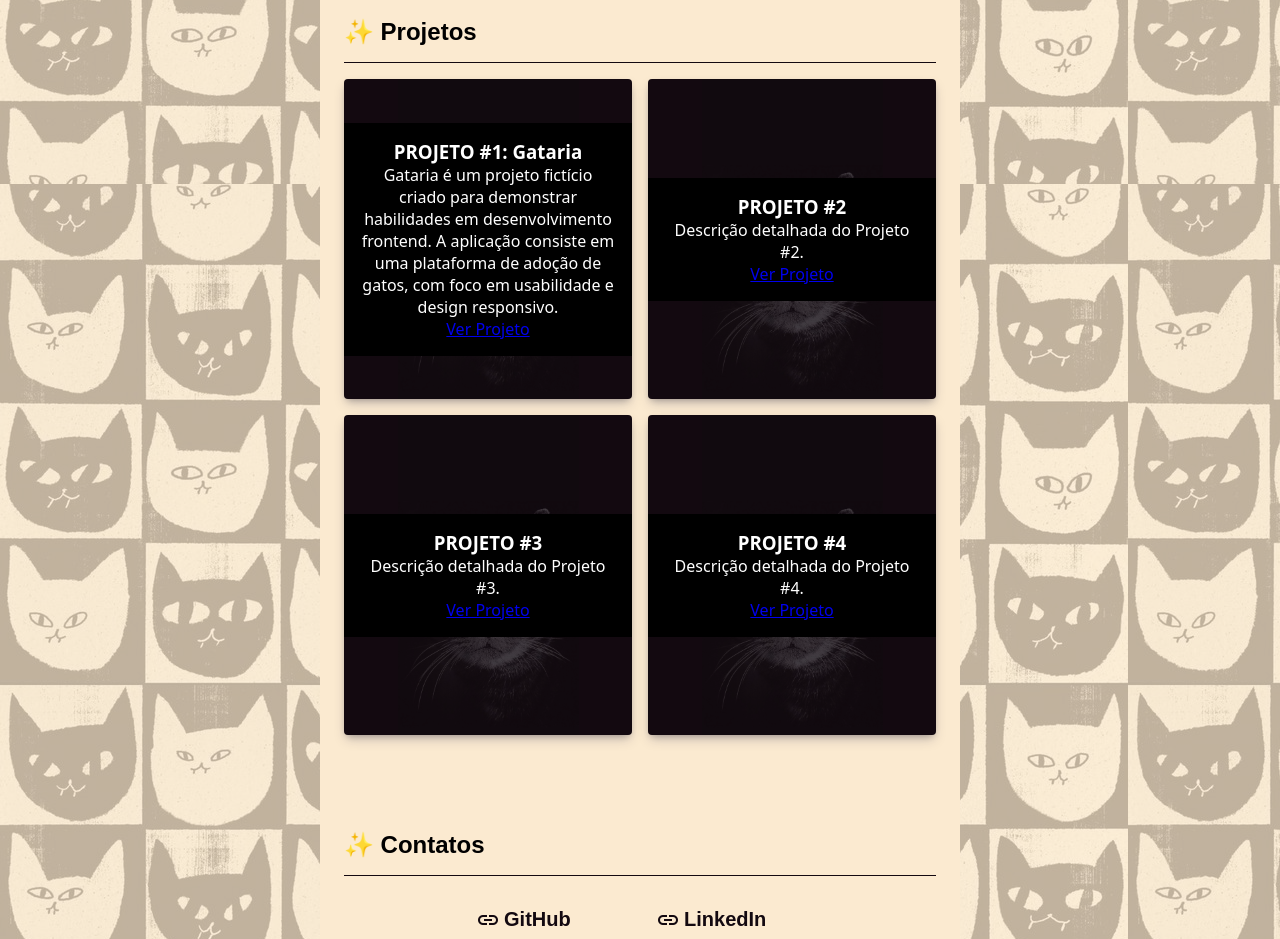
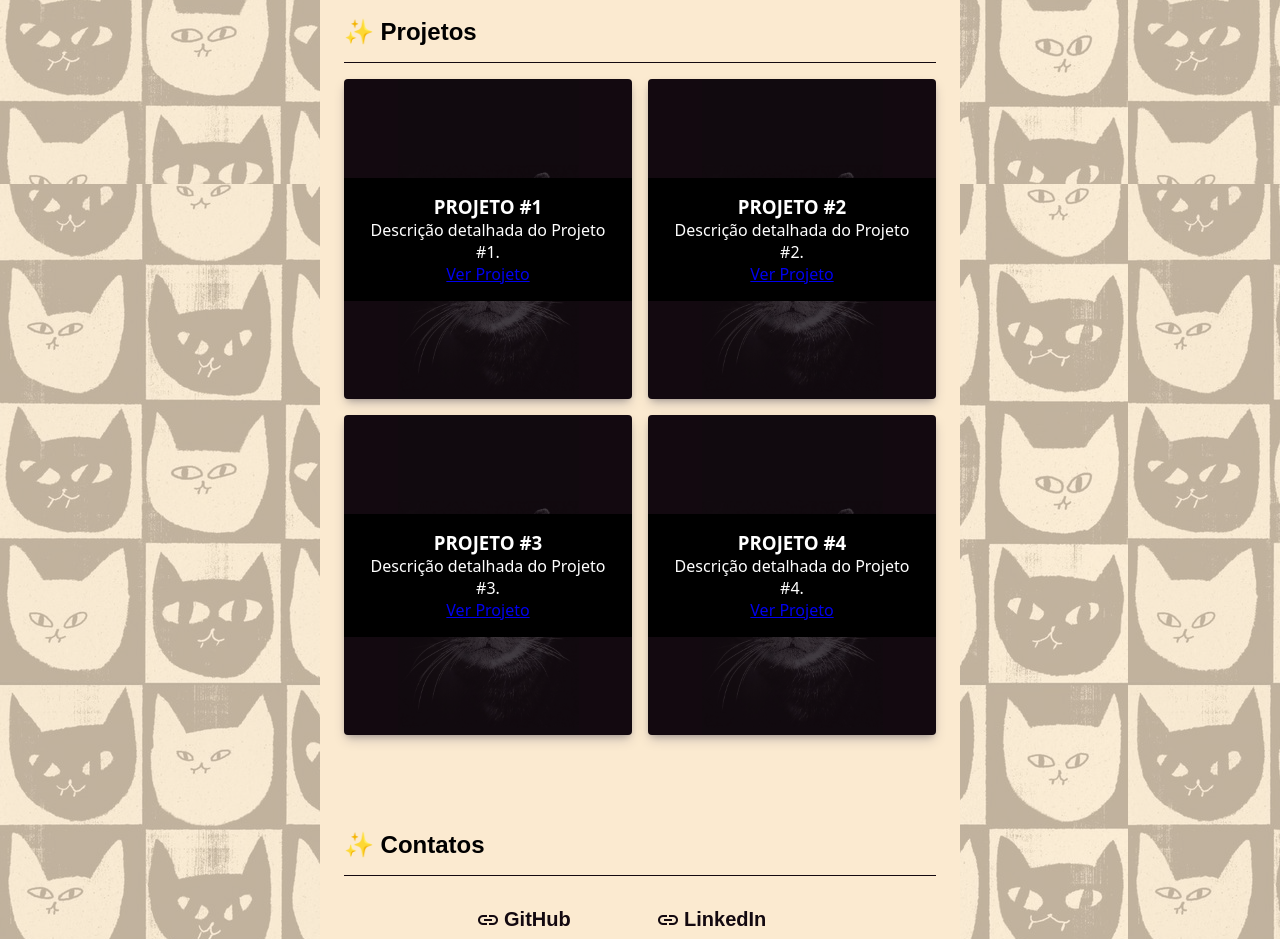
Before and after one commit to SandyPSousa/portfolio-ss, a React (Vite) app in the folder portfolio_ss/: page / in a window 1280 px wide. Shown: the part 1820-2759 px from the top of the page. Built offline with nearby package versions, Linux system fonts and the light colour scheme; a web font is replaced by a local one.

Commit message:
Correção Projeto 1

```diff
--- a/portfolio_ss/src/components/Projetos/constants.js
+++ b/portfolio_ss/src/components/Projetos/constants.js
@@ -8,9 +8,8 @@
 export const projetos = [
   {
     id: 1,
-    title: "PROJETO #1: Gataria",
-    description:
-      "Gataria é um projeto fictício criado para demonstrar habilidades em desenvolvimento frontend. A aplicação consiste em uma plataforma de adoção de gatos, com foco em usabilidade e design responsivo. ",
+    title: "PROJETO #1",
+    description: "Descrição detalhada do Projeto #1.",
     link: "https://linkprojeto1.com",
   },
   {
```
